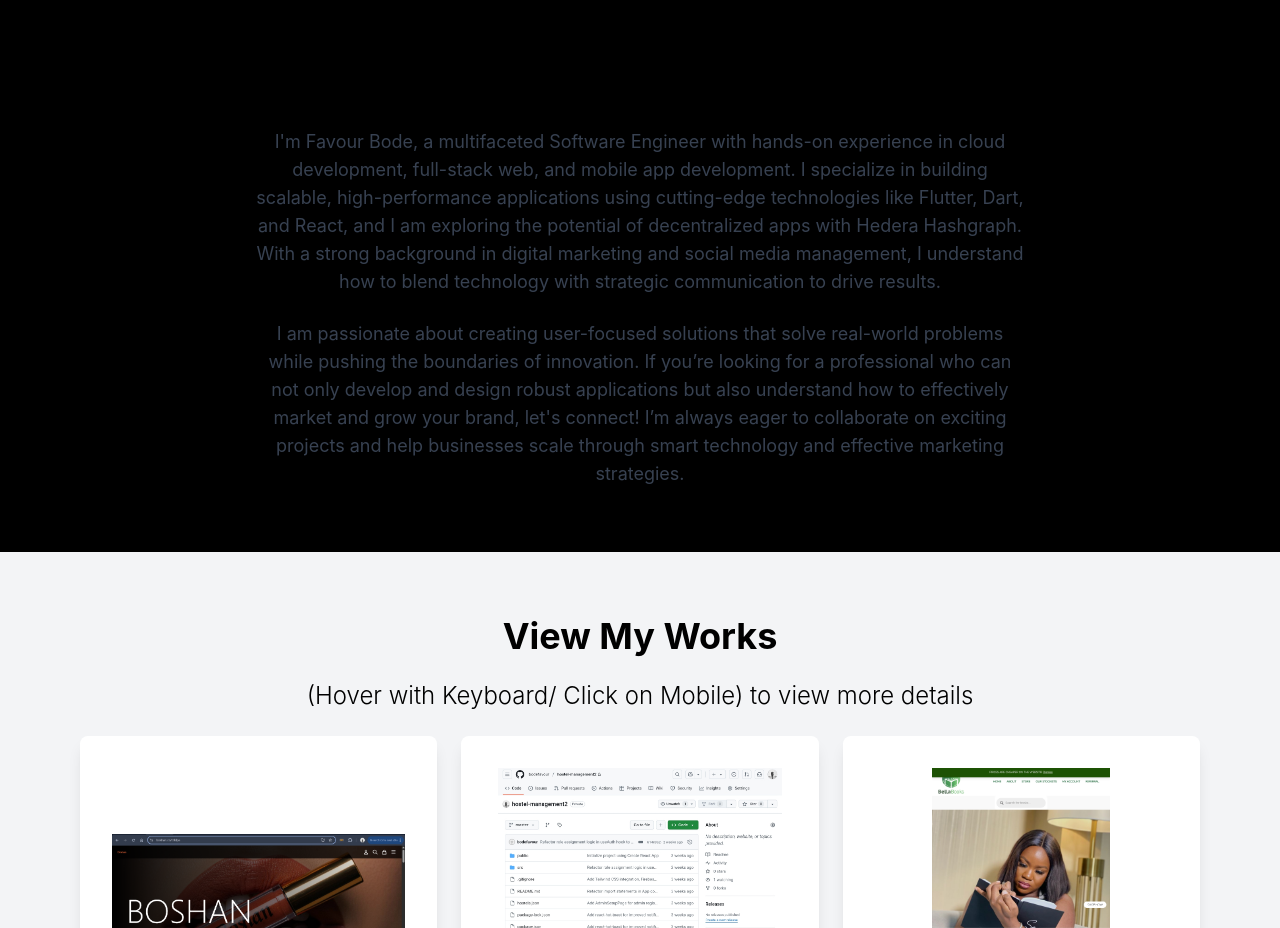
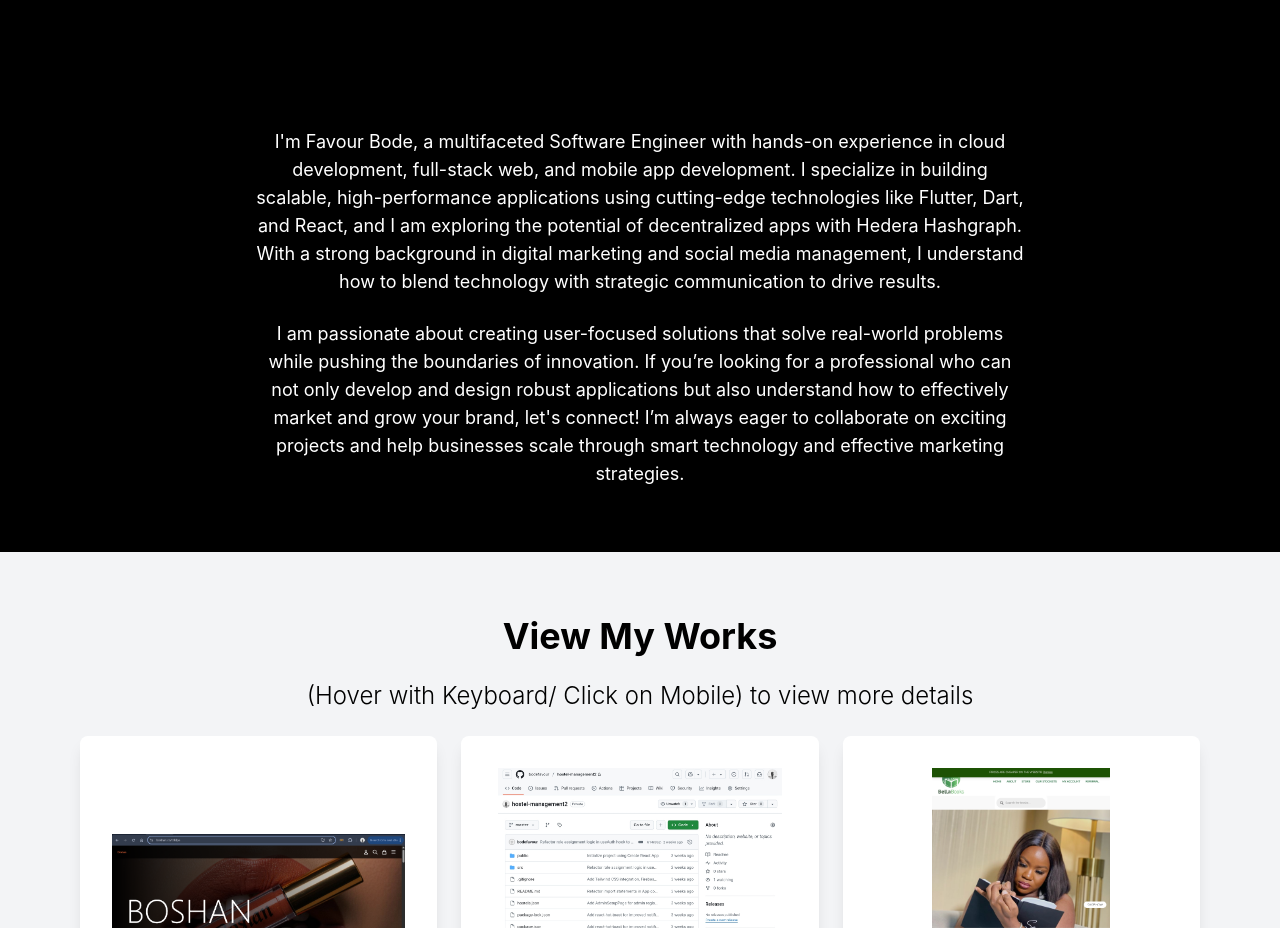
Before and after one commit to bodefavour/bodefh, a React (Create React App) app: page / in a window 1280 px wide. Shown: the part 800-1728 px from the top of the page. Built offline with nearby package versions, Linux system fonts and the light colour scheme.

Commit message:
Update About.tsx

```diff
--- a/src/components/About.tsx
+++ b/src/components/About.tsx
@@ -5,11 +5,11 @@ const About: React.FC = () => {
     <section className="bg-black py-16" id="about">
       <div className="container mx-auto px-6 lg:px-20">
         <h2 className="text-4xl font-bold text-center mb-6">About Me</h2>
-        <p className="text-lg text-gray-700 text-center max-w-3xl mx-auto">
+        <p className="text-lg text-white text-center max-w-3xl mx-auto">
           I'm Favour Bode, a multifaceted Software Engineer with hands-on experience in cloud development, full-stack web, and mobile app development. I specialize in building scalable, high-performance applications using cutting-edge technologies like Flutter, Dart, and React, and I am exploring the potential of decentralized apps with Hedera Hashgraph. With a strong background in digital marketing and social media management, I understand how to blend technology with strategic communication to drive results.
         </p>
         <br></br>
-        <p className="text-lg text-gray-700 text-center max-w-3xl mx-auto">
+        <p className="text-lg text-white text-center max-w-3xl mx-auto">
           I am passionate about creating user-focused solutions that solve real-world problems while pushing the boundaries of innovation. If you’re looking for a professional who can not only develop and design robust applications but also understand how to effectively market and grow your brand, let's connect! I’m always eager to collaborate on exciting projects and help businesses scale through smart technology and effective marketing strategies.
         </p>
       </div>
```
